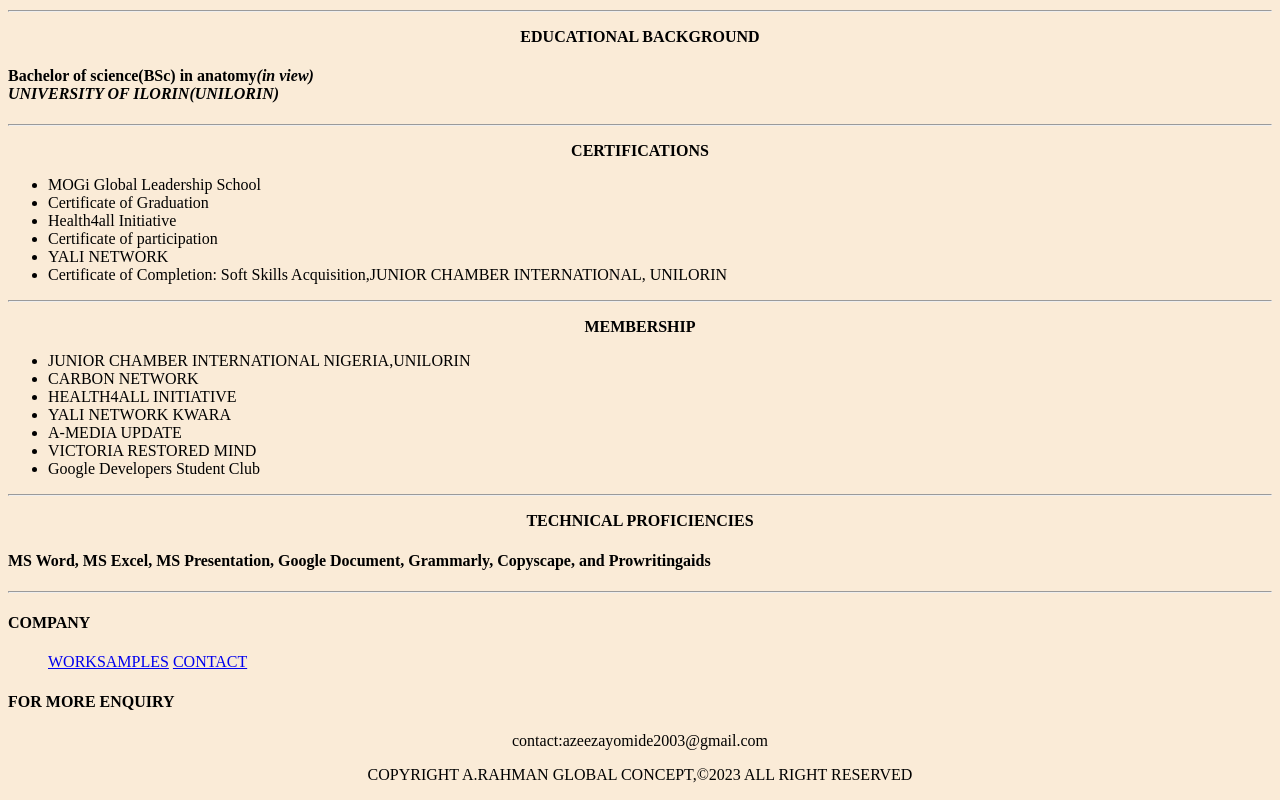
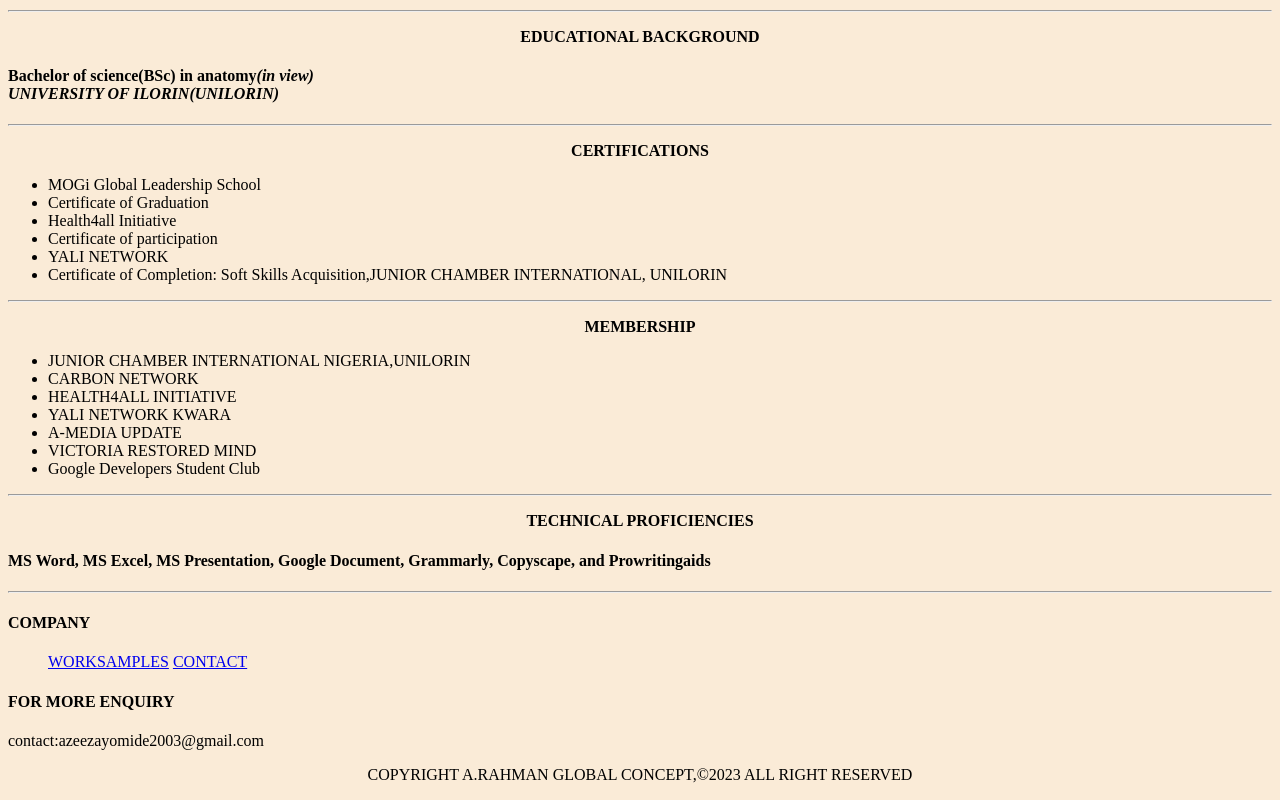
Before and after one commit to Carbonnetwork001/my-portfolio, a plain HTML site: page index.html in a window 1280 px wide. Shown: the part 1134-1934 px from the top of the page. Drawn offline with Linux system fonts and the light colour scheme.

Commit message:
css change

```diff
--- a/index.html
+++ b/index.html
@@ -119,10 +119,10 @@
                         </ul>
                     </div>
             </div>
-            <div class="footer-col">
+
                 <h4>FOR MORE ENQUIRY</h4>
-                <p>contact:azeezayomide2003@gmail.com</p>
-            </div>
+                <p class="paragraph">contact:azeezayomide2003@gmail.com</p>
+
         <P>COPYRIGHT A.RAHMAN GLOBAL CONCEPT,&copy;2023 ALL RIGHT RESERVED</P>
 
         </footer>
--- a/styles.css
+++ b/styles.css
@@ -13,3 +13,7 @@
 p {
     text-align: center;
 }
+
+.paragraph {
+    text-align: left;
+}
```
